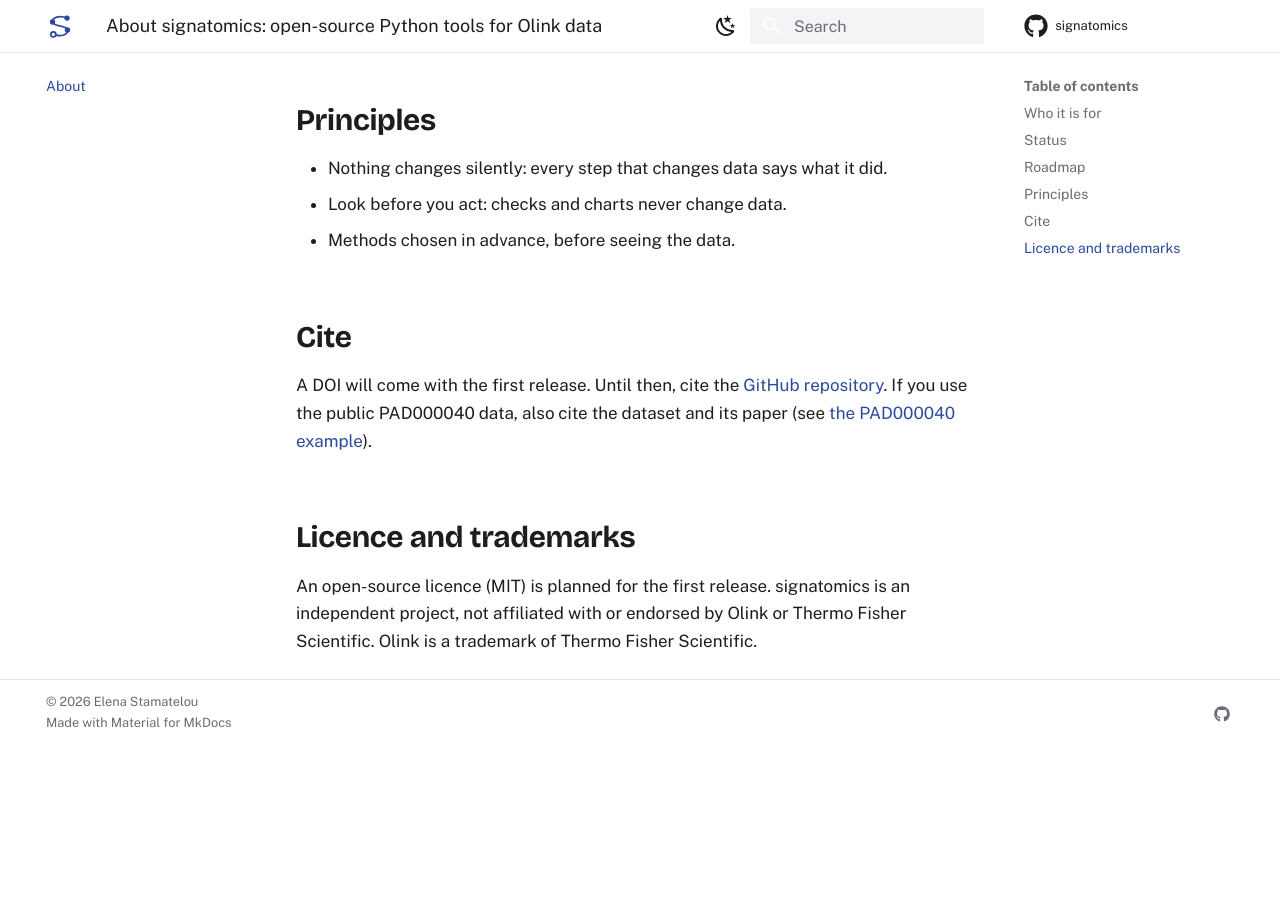
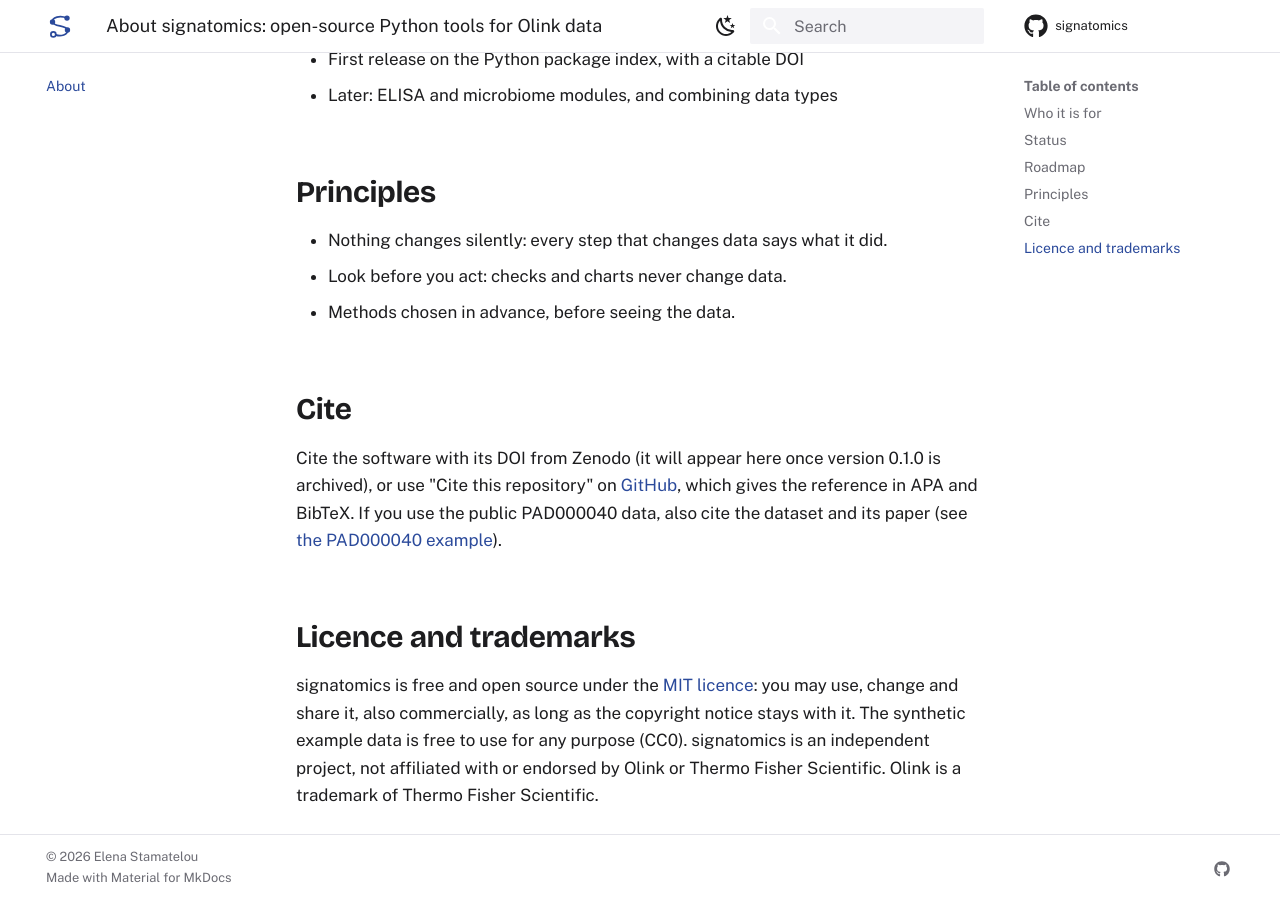
Before and after one commit to ElenaStamatelou/signatomics, an MkDocs documentation site: the page built from website/docs/about.md, in a window 1280 px wide and 900 px high, scrolled down 1505 px. Built offline with MkDocs 1.6.1 and Material for MkDocs 9.7.7, drawn with Linux system fonts in a browser that asks for light colours; comment, search, counter and statistics services are not loaded; before the commit the page ends 2251 px from its top, so only the background shows below that; some of the changed text lies outside the part shown.

Commit message:
MIT licence, citation file, release workflow, version 0.1.0
- LICENSE (MIT); the synthetic example data is CC0.
- pyproject: version 0.1.0, licence, scikit-learn and plotly as required
  dependencies (the stats and signature modules need them).
- CITATION.cff: "Cite this repository" on GitHub; read by Zenodo.
- .github/workflows/release.yml: publishes to PyPI when a GitHub release
  is published (trusted publisher, no stored token).
- Issue forms for bug reports and questions.

Co-Authored-By: Claude Opus 5.5 <noreply@anthropic.com>

```diff
--- a/src/signatomics/__init__.py
+++ b/src/signatomics/__init__.py
@@ -7,4 +7,4 @@ From raw omics files to a biomarker signature for a chosen outcome:
 3. find a small, honest biomarker signature (the core)
 """
 
-__version__ = "0.0.1"
+__version__ = "0.1.0"
--- a/website/docs/about.md
+++ b/website/docs/about.md
@@ -18,11 +18,14 @@ and repeatable. If you work in R, Olink's own R package covers much of the clean
 
 ## Status
 
-Version 0.0.1, in development. Preprocessing (data import, quality control, bridging, sample
-metadata) and the first statistics (the analysis table, compare groups, correlate) work, with
-104 automatic tests; `prepare` does the preprocessing in one call, and built-in synthetic data
-lets you try everything. It installs from GitHub until the first release on the Python package
-index; see [Start](start.md). Function names may still change before the first release.
+Version 0.1.0, the first release. Preprocessing (data import, quality control, bridging, sample
+metadata, the analysis table), statistics (compare groups, correlate, adjusting for covariates)
+and the biomarker signature (find it, then check it) work, with 123 automatic tests. `prepare`
+does the preprocessing in one call, and built-in synthetic data lets you try everything.
+Version 0.x means function names may still change; every change is listed with each release.
+
+Found a bug, or something unclear? [Open an issue on GitHub](https://github.com/ElenaStamatelou/signatomics/issues):
+feedback is very welcome.
 
 ## Roadmap
 
@@ -50,12 +53,15 @@ index; see [Start](start.md). Function names may still change before the first r
 
 ## Cite
 
-A DOI will come with the first release. Until then, cite the
-[GitHub repository](https://github.com/ElenaStamatelou/signatomics). If you use the public PAD000040 data,
+Cite the software with its DOI from Zenodo (it will appear here once version 0.1.0 is archived), or
+use "Cite this repository" on [GitHub](https://github.com/ElenaStamatelou/signatomics), which gives the
+reference in APA and BibTeX. If you use the public PAD000040 data,
 also cite the dataset and its paper (see [the PAD000040 example](examples/pad000040.md#1-get-the-data)).
 
 ## Licence and trademarks
 
-An open-source licence (MIT) is planned for the first release. signatomics is an independent
+signatomics is free and open source under the [MIT licence](https://github.com/ElenaStamatelou/signatomics/blob/main/LICENSE):
+you may use, change and share it, also commercially, as long as the copyright notice stays with
+it. The synthetic example data is free to use for any purpose (CC0). signatomics is an independent
 project, not affiliated with or endorsed by Olink or Thermo Fisher Scientific. Olink is a
 trademark of Thermo Fisher Scientific.
```
Also changed, not shown: pyproject.toml (+12 -7 lines), website/docs/learn/example-data.md (+3 -0 lines), README.md, 6 other files.
